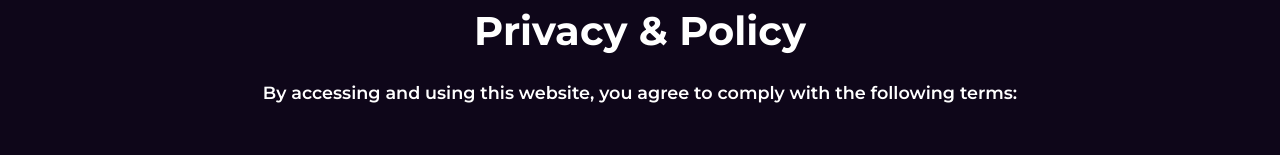
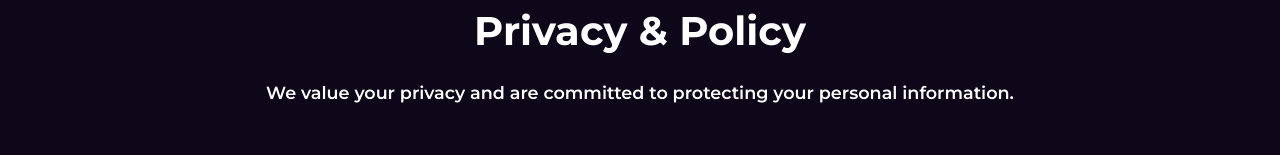
Before and after one commit to Tungston-labs/Arm_Sbc, a React (Vite) app: page /privacy in a window 1280 px wide. Shown: the part 146-301 px from the top of the page. Built offline with nearby package versions, Linux system fonts and the light colour scheme.

Commit message:
Privacy policy a line changed

```diff
--- a/src/pages/Terms&Privacy/PrivacyPolicy.jsx
+++ b/src/pages/Terms&Privacy/PrivacyPolicy.jsx
@@ -25,7 +25,7 @@ const PrivacyPolicy = () => {
                     <TermsContent>
 
                         <TermsIntro>
-                            By accessing and using this website, you agree to comply with the following terms:
+                           We value your privacy and are committed to protecting your personal information.
                         </TermsIntro>
 
                         <TermsItem>
--- a/src/pages/Terms&Privacy/TermsAndConditions.style.js
+++ b/src/pages/Terms&Privacy/TermsAndConditions.style.js
@@ -23,7 +23,7 @@ export const TermsTitle = styled.h2`
   font-size: 1.8rem;
   font-weight: 700;
   text-align: center;
-  margin-bottom: 15px; /* Reduced gap between title and intro */
+  margin-bottom: 15px;
 
   @media (min-width: 768px) {
     font-size: 2.2rem;
@@ -70,7 +70,7 @@ export const TermsContent = styled.div`
 `;
 
 export const TermsItem = styled.p`
-  margin-bottom: 12px; /* Slightly tighter spacing */
+  margin-bottom: 12px;
   text-align: justify;
 
   strong {
```
